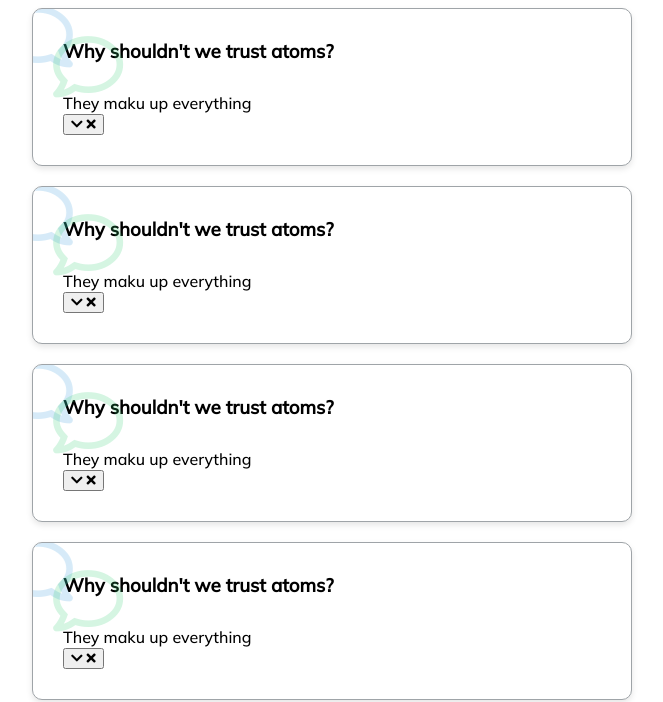
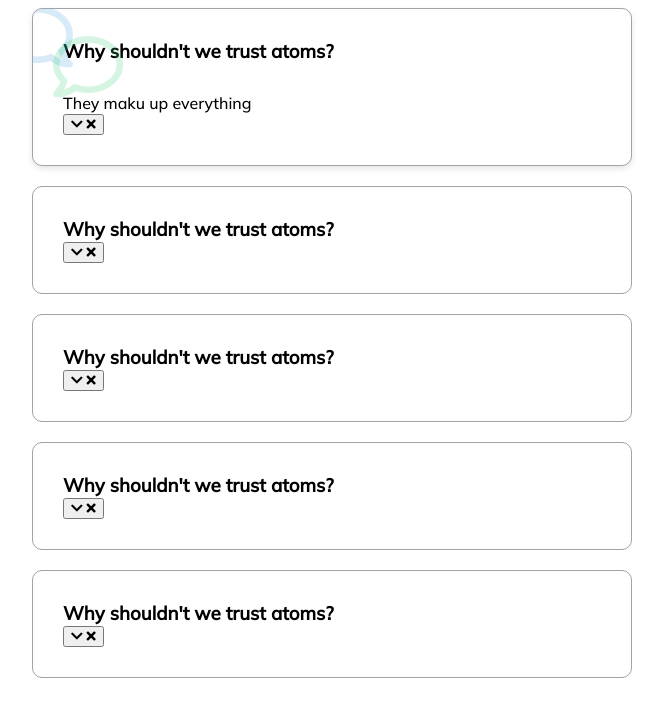
Before and after one commit to papack/faq-collapse, a plain HTML site: page src/index.html in a window 1280 px wide. Shown: the part 112-814 px from the top of the page, without its empty margins (308-971 px from the left). Drawn offline with Linux system fonts and the light colour scheme.

Commit message:
only the first class is acitve

```diff
--- a/src/index.html
+++ b/src/index.html
@@ -23,7 +23,7 @@
           <i class="fa fa-times"></i>
         </button>
       </div>
-      <div class="faq active">
+      <div class="faq">
         <h3 class="faq-title">Why shouldn't we trust atoms?</h3>
         <p class="faq-text">They maku up everything</p>
         <button>
@@ -31,7 +31,7 @@
           <i class="fa fa-times"></i>
         </button>
       </div>
-      <div class="faq active">
+      <div class="faq">
         <h3 class="faq-title">Why shouldn't we trust atoms?</h3>
         <p class="faq-text">They maku up everything</p>
         <button>
@@ -39,7 +39,7 @@
           <i class="fa fa-times"></i>
         </button>
       </div>
-      <div class="faq active">
+      <div class="faq">
         <h3 class="faq-title">Why shouldn't we trust atoms?</h3>
         <p class="faq-text">They maku up everything</p>
         <button>
@@ -47,7 +47,7 @@
           <i class="fa fa-times"></i>
         </button>
       </div>
-      <div class="faq active">
+      <div class="faq">
         <h3 class="faq-title">Why shouldn't we trust atoms?</h3>
         <p class="faq-text">They maku up everything</p>
         <button>
```
